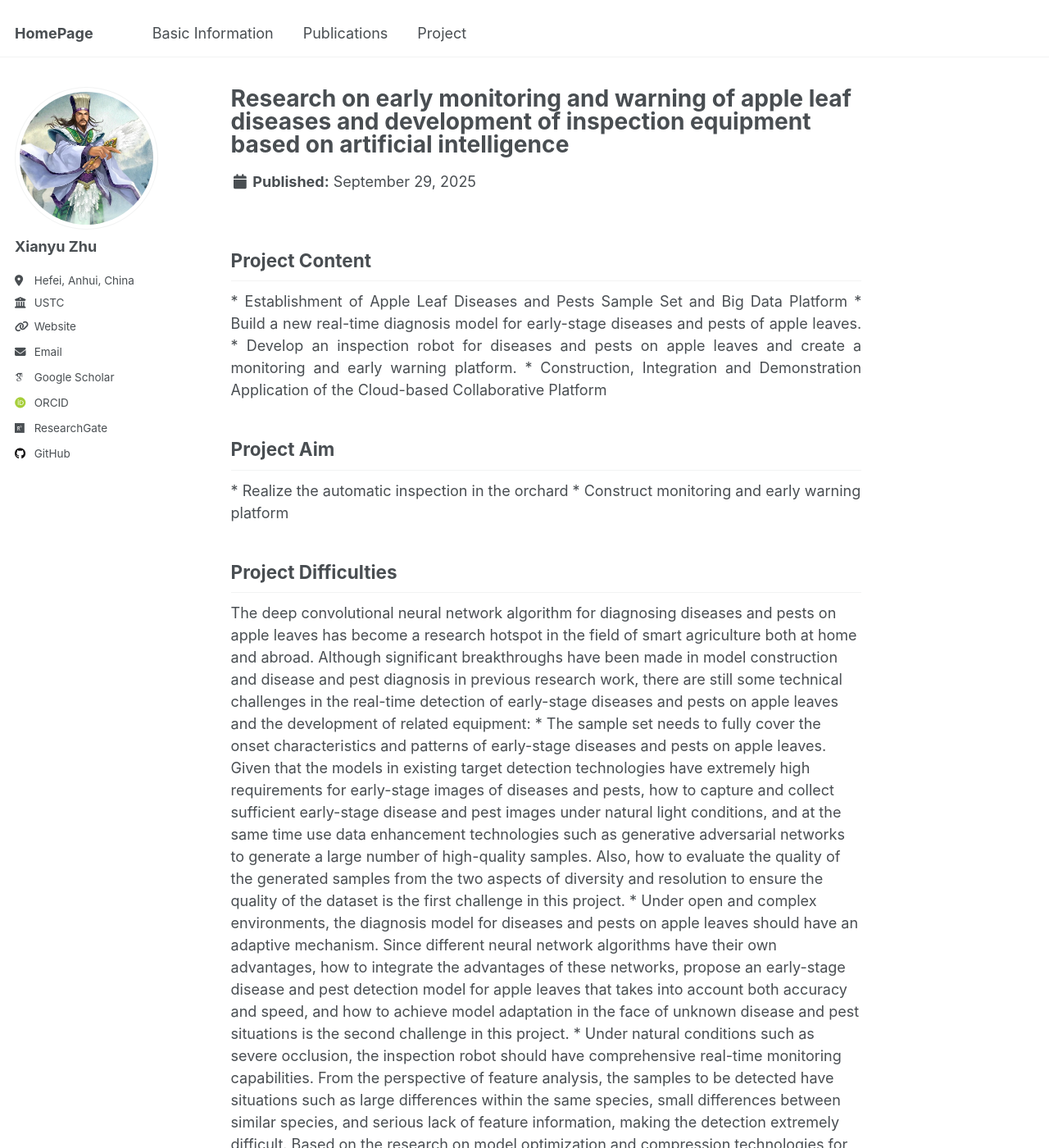
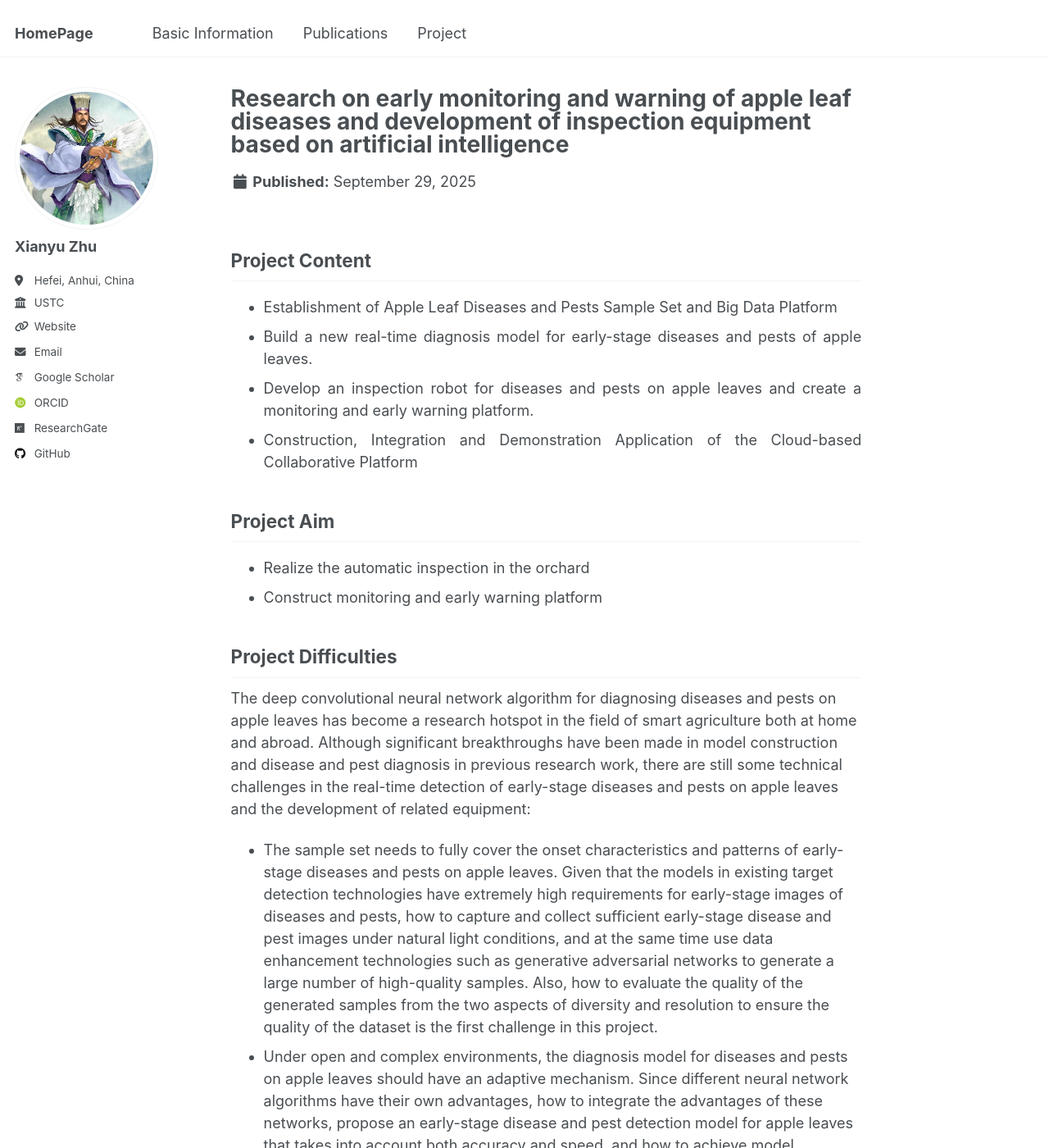
Before and after one commit to zhuxy-USTC/zhuxy-USTC.github.io, a Jekyll site: the page built from _projects/Research on early monitoring and warning of apple leaf diseases and development of inspection equipment based on artificial intelligence.md, in a window 1280 px wide and 1400 px high. Shown: the whole window at 82% size. Built offline with Jekyll 4.4.1, drawn with Linux system fonts in a browser that asks for light colours; some web fonts are replaced; some of the changed text lies outside the part shown.

Commit message:
Update Research on early monitoring and warning of apple leaf diseases and development of inspection equipment based on artificial intelligence.md

```diff
--- a/_projects/Research on early monitoring and warning of apple leaf diseases and development of inspection equipment based on artificial intelligence.md
+++ b/_projects/Research on early monitoring and warning of apple leaf diseases and development of inspection equipment based on artificial intelligence.md
@@ -9,12 +9,12 @@
 ---
 
 <h2>Project Content</h2>
-<p style="text-align: justify;">
-* Establishment of Apple Leaf Diseases and Pests Sample Set and Big Data Platform
-* Build a new real-time diagnosis model for early-stage diseases and pests of apple leaves.
-* Develop an inspection robot for diseases and pests on apple leaves and create a monitoring and early warning platform.
-* Construction, Integration and Demonstration Application of the Cloud-based Collaborative Platform
-<p>
+<ul style="text-align: justify;">
+<li>Establishment of Apple Leaf Diseases and Pests Sample Set and Big Data Platform</li>
+<li>Build a new real-time diagnosis model for early-stage diseases and pests of apple leaves.</li>
+<li>Develop an inspection robot for diseases and pests on apple leaves and create a monitoring and early warning platform.</li>
+<li>Construction, Integration and Demonstration Application of the Cloud-based Collaborative Platform</li>
+</ul>
 
 <h2>Project Aim</h2>
 * Realize the automatic inspection in the orchard
```
